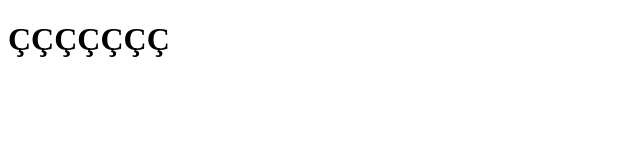
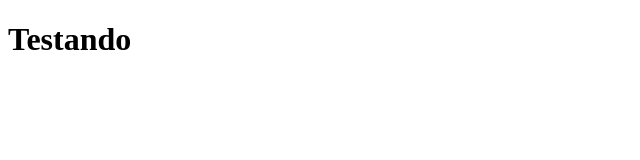
Before and after one commit to vIBlank/testandoGithub, a plain HTML site: page index.html in a window 1280 px wide. Shown: the whole page, without its empty margins (0-640 px from the left). Drawn offline with Linux system fonts and the light colour scheme.

Commit message:
Mudei os bagulhos

```diff
--- a/index.html
+++ b/index.html
@@ -5,7 +5,7 @@
         <meta charset= "UTF-8">
     </head>
     <header>
-        <h1>ÇÇÇÇÇÇÇ</h1>
+        <h1>Testando</h1>
     </header>
     <body>
 
```
